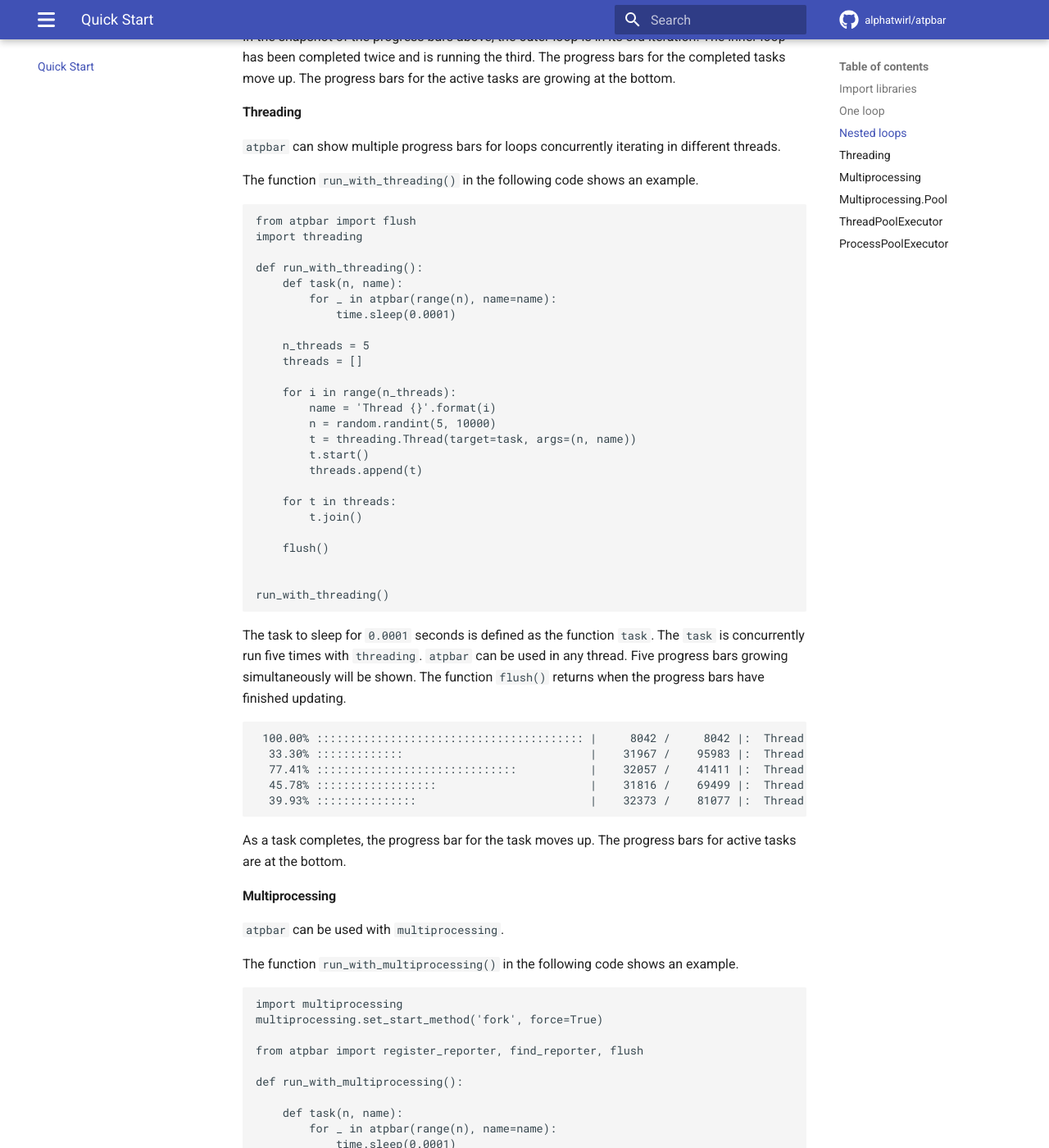
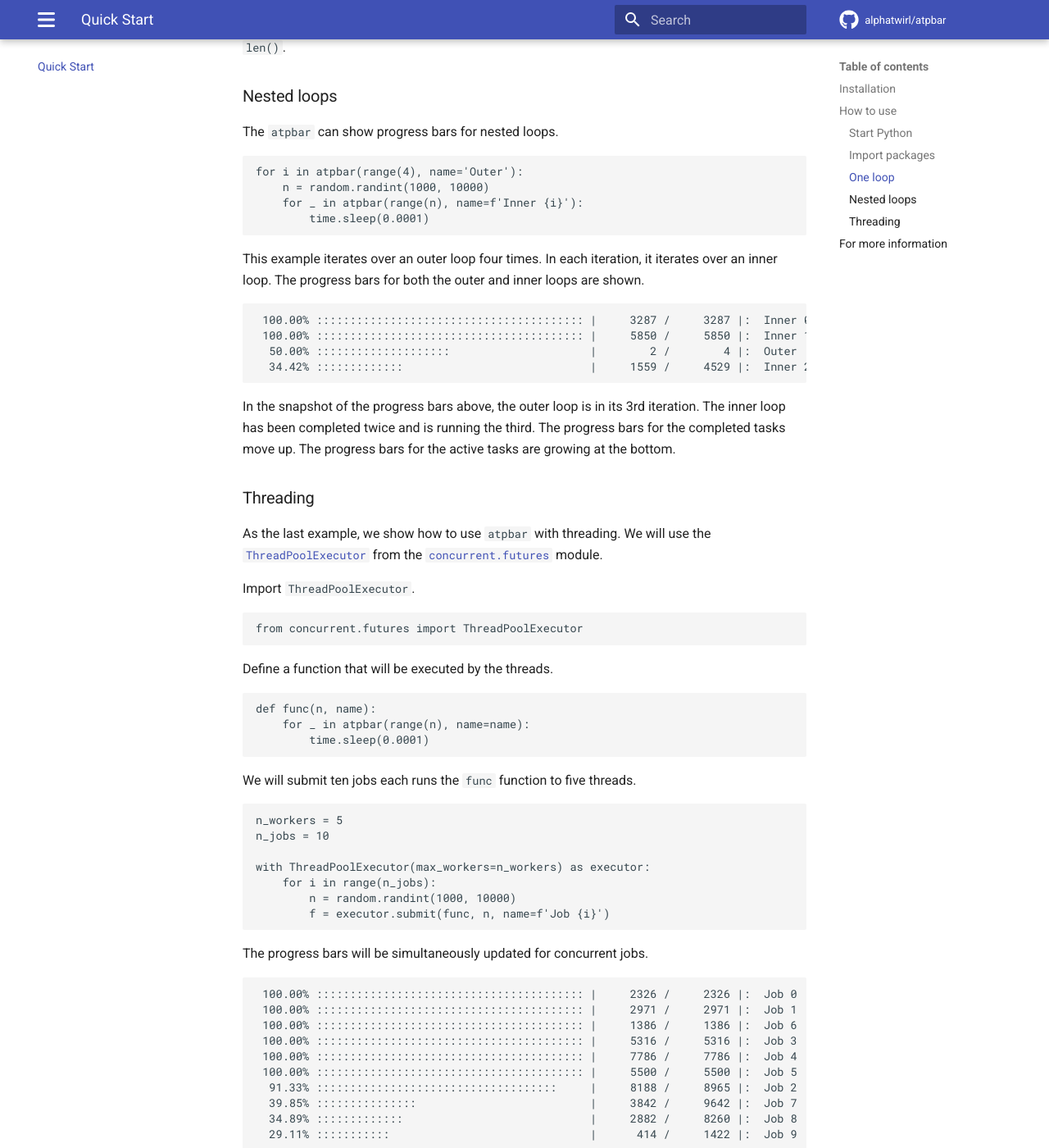
Before and after one commit to alphatwirl/atpbar, an MkDocs documentation site: the page built from docs/quick.md, in a window 1280 px wide and 1400 px high, scrolled down 1305 px. Shown: the whole window at 82% size. Built offline with MkDocs 1.6.1 and Material for MkDocs 9.7.7, drawn with Linux system fonts in a browser that asks for light colours; comment, search, counter and statistics services are not loaded; some of the changed text lies outside the part shown.

Commit message:
Update doc

````diff
--- a/docs/quick.md
+++ b/docs/quick.md
@@ -1,60 +1,75 @@
 # Quick Start
 
-I will show you how to use the atpbar using simple examples.
+This short tutorial shows how to use `atpbar` with simple examples.
 
-#### Import libraries
+## Installation
 
-To create simple loops in the examples, we use two Python standard
-libraries, [time](https://docs.python.org/3/library/time.html) and
-[random](https://docs.python.org/3/library/random.html). Import the
-two packages as well as `atpbar`.
+If `atpbar` is not installed, you can install it with the `pip` command on the
+terminal.
+
+```bash
+pip install -U atpbar
+```
+
+## How to use
+
+### Start Python
+
+You can try the examples in this tutorial in the Python interactive shell.
+
+```bash
+$ python
+Python 3.10.13 (...)
+...
+...
+>>>
+```
+
+### Import packages
+
+Import some packages that we will use in the examples.
 
 ```python
 import time, random
 from atpbar import atpbar
 ```
 
-#### One loop
+### One loop
 
-The object `atpbar` is an iterable that can wrap another iterable and shows the
-progress bars for the iterations. (The idea of making the interface iterable
-was inspired by [tqdm](https://github.com/tqdm/tqdm).)
+The `atpbar` can wrap an iterable to show a progress bar for the iterations.
 
 ```python
 n = random.randint(1000, 10000)
-for i in atpbar(range(n)):
+for _ in atpbar(range(n)):
     time.sleep(0.0001)
 ```
 
-The task in the above code is to sleep for `0.0001` seconds in each iteration
-of the loop. The number of the iterations of the loop is randomly selected from
-between `1000` and `10000`.
+This example randomly selects the number of iterations and, in each iteration,
+sleeps for a short time.
 
-A progress bar will be shown by `atpbar`.
+The progress bar will be shown as the loop progresses.
 
 ```plaintext
   51.25% ::::::::::::::::::::                     |     4132 /     8062 |:  range(0, 8062)
 ```
 
-In order for `atpbar` to show a progress bar, the wrapped iterable needs to
-have a length. If the length cannot be obtained by `len()`, `atpbar` won't show
-a progress bar.
+Note: `atpbar` won't show a progress bar if the length of the iterable cannot be
+obtained by `len()`.
 
-#### Nested loops
+### Nested loops
 
-`atpbar` can show progress bars for nested loops as in the following example.
+The `atpbar` can show progress bars for nested loops.
 
 ```python
 for i in atpbar(range(4), name='Outer'):
     n = random.randint(1000, 10000)
-    for j in atpbar(range(n), name='Inner {}'.format(i)):
+    for _ in atpbar(range(n), name=f'Inner {i}'):
         time.sleep(0.0001)
 ```
 
-The outer loop iterates 4 times. The inner loop is similar to the loop
-in the previous example---sleeps for `0.0001` seconds. You can
-optionally give the keyword argument `name` to specify the label on
-the progress bar.
+This example iterates over an outer loop four times. In each iteration, it
+iterates over an inner loop. The progress bars for both the outer and inner
+loops are shown.
 
 ```plaintext
  100.00% :::::::::::::::::::::::::::::::::::::::: |     3287 /     3287 |:  Inner 0
@@ -68,221 +83,57 @@
 The progress bars for the completed tasks move up. The progress bars for the
 active tasks are growing at the bottom.
 
-#### Threading
+### Threading
 
-`atpbar` can show multiple progress bars for loops concurrently iterating in
-different threads.
+As the last example, we show how to use `atpbar` with threading. We will use
+the
+[`ThreadPoolExecutor`](https://docs.python.org/3/library/concurrent.futures.html#threadpoolexecutor)
+from the
+[`concurrent.futures`](https://docs.python.org/3/library/concurrent.futures.html)
+module.
 
-The function `run_with_threading()` in the following code shows an
-example.
+Import `ThreadPoolExecutor`.
 
 ```python
-from atpbar import flush
-import threading
-
-def run_with_threading():
-    def task(n, name):
-        for _ in atpbar(range(n), name=name):
-            time.sleep(0.0001)
-
-    n_threads = 5
-    threads = []
-
-    for i in range(n_threads):
-        name = 'Thread {}'.format(i)
-        n = random.randint(5, 10000)
-        t = threading.Thread(target=task, args=(n, name))
-        t.start()
-        threads.append(t)
-
-    for t in threads:
-        t.join()
-
-    flush()
-
-
-run_with_threading()
+from concurrent.futures import ThreadPoolExecutor
 ```
 
-The task to sleep for `0.0001` seconds is defined as the function `task`. The
-`task` is concurrently run five times with `threading`. `atpbar` can be used in
-any thread. Five progress bars growing simultaneously will be shown. The
-function `flush()` returns when the progress bars have finished updating.
+Define a function that will be executed by the threads.
+
+```python
+def func(n, name):
+    for _ in atpbar(range(n), name=name):
+        time.sleep(0.0001)
+```
+
+We will submit ten jobs each runs the `func` function to five threads.
+
+```python
+n_workers = 5
+n_jobs = 10
+
+with ThreadPoolExecutor(max_workers=n_workers) as executor:
+    for i in range(n_jobs):
+        n = random.randint(1000, 10000)
+        f = executor.submit(func, n, name=f'Job {i}')
+```
+
+The progress bars will be simultaneously updated for concurrent jobs.
 
 ```plaintext
- 100.00% :::::::::::::::::::::::::::::::::::::::: |     8042 /     8042 |:  Thread 3
-  33.30% :::::::::::::                            |    31967 /    95983 |:  Thread 0
-  77.41% ::::::::::::::::::::::::::::::           |    32057 /    41411 |:  Thread 1
-  45.78% ::::::::::::::::::                       |    31816 /    69499 |:  Thread 2
-  39.93% :::::::::::::::                          |    32373 /    81077 |:  Thread 4
+ 100.00% :::::::::::::::::::::::::::::::::::::::: |     2326 /     2326 |:  Job 0
+ 100.00% :::::::::::::::::::::::::::::::::::::::: |     2971 /     2971 |:  Job 1
+ 100.00% :::::::::::::::::::::::::::::::::::::::: |     1386 /     1386 |:  Job 6
+ 100.00% :::::::::::::::::::::::::::::::::::::::: |     5316 /     5316 |:  Job 3
+ 100.00% :::::::::::::::::::::::::::::::::::::::: |     7786 /     7786 |:  Job 4
+ 100.00% :::::::::::::::::::::::::::::::::::::::: |     5500 /     5500 |:  Job 5
+  91.33% ::::::::::::::::::::::::::::::::::::     |     8188 /     8965 |:  Job 2
+  39.85% :::::::::::::::                          |     3842 /     9642 |:  Job 7
+  34.89% :::::::::::::                            |     2882 /     8260 |:  Job 8
+  29.11% :::::::::::                              |      414 /     1422 |:  Job 9
 ```
 
-As a task completes, the progress bar for the task moves up. The
-progress bars for active tasks are at the bottom.
+## For more information
 
-#### Multiprocessing
-
-`atpbar` can be used with `multiprocessing`.
-
-The function `run_with_multiprocessing()` in the following code shows an
-example.
-
-```python
-import multiprocessing
-multiprocessing.set_start_method('fork', force=True)
-
-from atpbar import register_reporter, find_reporter, flush
-
-def run_with_multiprocessing():
-
-    def task(n, name):
-        for _ in atpbar(range(n), name=name):
-            time.sleep(0.0001)
-
-    def worker(reporter, task, queue):
-        register_reporter(reporter)
-        while True:
-            args = queue.get()
-            if args is None:
-                queue.task_done()
-                break
-            task(*args)
-            queue.task_done()
-
-    n_processes = 4
-    processes = []
-
-    reporter = find_reporter()
-    queue = multiprocessing.JoinableQueue()
-
-    for i in range(n_processes):
-        p = multiprocessing.Process(target=worker, args=(reporter, task, queue))
-        p.start()
-        processes.append(p)
-
-    n_tasks = 10
-    for i in range(n_tasks):
-        name = 'Task {}'.format(i)
-        n = random.randint(5, 10000)
-        queue.put((n, name))
-
-    for i in range(n_processes):
-        queue.put(None)
-        queue.join()
-
-    flush()
-
-
-run_with_multiprocessing()
-```
-
-It starts four workers in subprocesses with `multiprocessing` and have
-them run ten tasks.
-
-In order to use `atpbar` in a subprocess, the `reporter`, which can be
-found in the main process by the function `find_reporter()`, needs to
-be brought to the subprocess and registered there by the function
-`register_reporter()`.
-
-Simultaneously growing progress bars will be shown.
-
-```plaintext
- 100.00% :::::::::::::::::::::::::::::::::::::::: |    44714 /    44714 |:  Task 3
- 100.00% :::::::::::::::::::::::::::::::::::::::: |    47951 /    47951 |:  Task 2
- 100.00% :::::::::::::::::::::::::::::::::::::::: |    21461 /    21461 |:  Task 5
- 100.00% :::::::::::::::::::::::::::::::::::::::: |    73721 /    73721 |:  Task 1
- 100.00% :::::::::::::::::::::::::::::::::::::::: |    31976 /    31976 |:  Task 4
- 100.00% :::::::::::::::::::::::::::::::::::::::: |    80765 /    80765 |:  Task 0
-  58.12% :::::::::::::::::::::::                  |    20133 /    34641 |:  Task 6
-  20.47% ::::::::                                 |    16194 /    79126 |:  Task 7
-  47.71% :::::::::::::::::::                      |    13072 /    27397 |:  Task 8
-  76.09% ::::::::::::::::::::::::::::::           |     9266 /    12177 |:  Task 9
-```
-
-#### Multiprocessing.Pool
-
-To use `atpbar` with
-[`multiprocessing.Pool`](https://docs.python.org/3/library/multiprocessing.html#multiprocessing.pool.Pool),
-use `find_reporter` as the initializer and give the `reporter` as an argument
-to the initializer.
-
-```python
-def task(n, name):
-    for _ in atpbar(range(n), name=name):
-        time.sleep(0.0001)
-
-
-def run_with_multiprocessing_pool():
-
-    n_processes = 4
-    reporter = find_reporter()
-    n_tasks = 10
-
-    args = [(random.randint(5, 10000), 'Task {}'.format(i)) for i in range(n_tasks)]
-
-    with multiprocessing.Pool(n_processes, register_reporter, (reporter,)) as pool:
-        pool.starmap(task, args)
-
-    flush()
-
-
-run_with_multiprocessing_pool()
-```
-
-#### ThreadPoolExecutor
-
-An example with [`concurrent.futures.ThreadPoolExecutor`](https://docs.python.org/3/library/concurrent.futures.html#threadpoolexecutor):
-
-```python
-def task(n, name):
-    for _ in atpbar(range(n), name=name):
-        time.sleep(0.0001)
-
-
-def run_with_thread_pool():
-
-    n_workers = 5
-    n_tasks = 10
-
-    with ThreadPoolExecutor(max_workers=n_workers) as executor:
-        for i in range(n_tasks):
-            name = 'Task {}'.format(i)
-            n = random.randint(5, 1000)
-            executor.submit(task, n, name)
-
-    flush()
-
-
-run_with_thread_pool()
-```
-
-#### ProcessPoolExecutor
-
-An example with [`concurrent.futures.ProcessPoolExecutor`](https://docs.python.org/3/library/concurrent.futures.html#processpoolexecutor):
-
-```python
-def task(n, name):
-    for _ in atpbar(range(n), name=name):
-        time.sleep(0.0001)
-
-
-def run_with_process_pool():
-
-    n_workers = 5
-    n_tasks = 10
-
-    reporter = find_reporter()
-
-    with ProcessPoolExecutor(
-        max_workers=n_workers, initializer=register_reporter, initargs=(reporter,)
-    ) as executor:
-        for i in range(n_tasks):
-            name = 'Task {}'.format(i)
-            n = random.randint(5, 1000)
-            executor.submit(task, n, name)
-
-    flush()
-
-
-run_with_process_pool()
-```
+This is the end of the quick start tutorial. For more information, see
+[the Users Guide](/guide).
````
Also changed, not shown: docs/guide/quick.md (deleted, +0 -288 lines).
